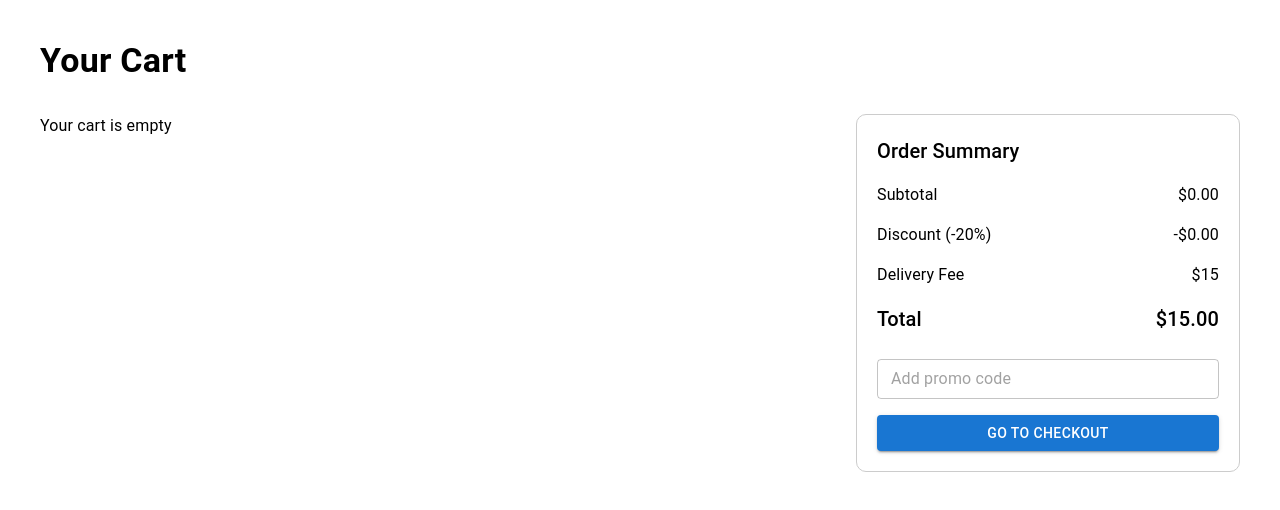
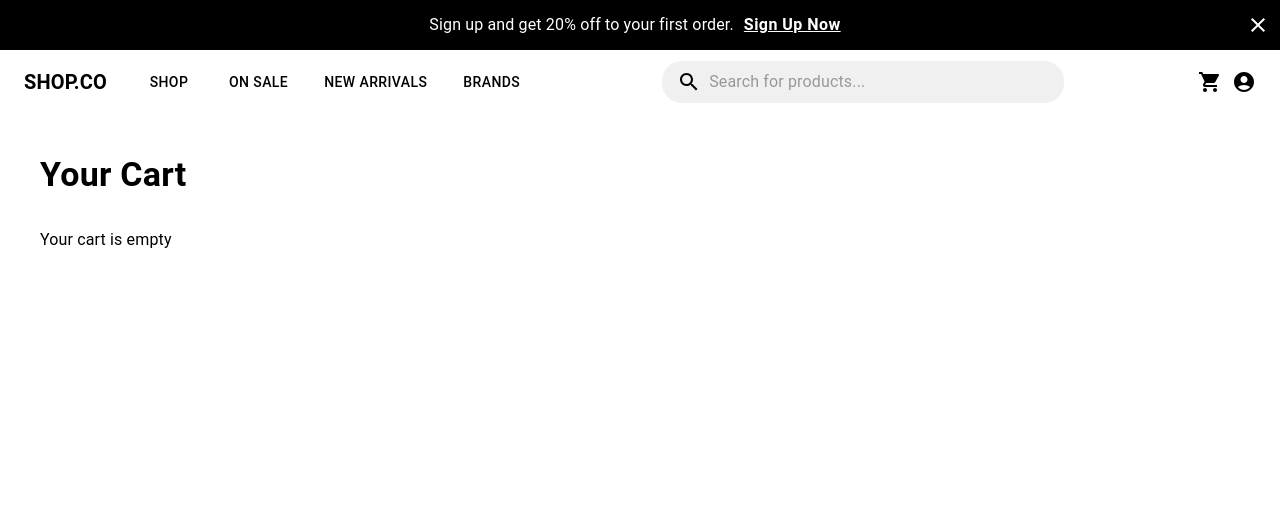
Before and after one commit to RebootCode2024/western-clothing-shop, a Next.js app: page /cart in a window 1280 px wide. Shown: the top 510 px of the page. Built offline with nearby package versions, Linux system fonts and the light colour scheme.

Commit message:
cart page modified-2

```diff
--- a/src/app/cart/page.jsx
+++ b/src/app/cart/page.jsx
@@ -5,13 +5,17 @@ import CartItem from '../components/CartItem';
 import OrderSummary from '../components/OrderSummary';
 import { Box, Typography, Grid } from '@mui/material';
 
+// Import the Navbar and Frame-1-Homepage components
+import Navbar from "../components/Navbar";
+import Frame1Homepage from '../components/Frame-1-Homepage';
+
 const CartPage = () => {
   const { cart } = useContext(CartContext);
   const [isMounted, setIsMounted] = useState(false);
 
   // Use useEffect to track when the component has mounted
   useEffect(() => {
-    setIsMounted(true); // Mark as mounted when component has rendered on the client
+    setIsMounted(true); // Mark as mounted when the component has rendered on the client
   }, []);
 
   // If the component is not mounted, return null to avoid mismatch between client and server
@@ -20,6 +24,14 @@ const CartPage = () => {
   }
 
   return (
+    <Box>
+      {/* Frame-1-Homepage at the top */}
+      <Frame1Homepage />
+
+      {/* Navbar below Frame-1-Homepage */}
+      <Navbar />
+
+      {/* Main Cart Content */}
       <Box sx={{ padding: '40px' }}>
         <Typography variant="h4" sx={{ fontWeight: 'bold', mb: 4 }}>
           Your Cart
@@ -37,11 +49,14 @@ const CartPage = () => {
             )}
           </Grid>
 
-        {/* Order Summary */}
+          {/* Only show Order Summary if cart has items */}
+          {cart.length > 0 && (
             <Grid item xs={12} md={4}>
               <OrderSummary />
             </Grid>
+          )}
         </Grid>
+      </Box>
     </Box>
   );
 };
```
Lines whose indentation alone changed are shown as unchanged.
